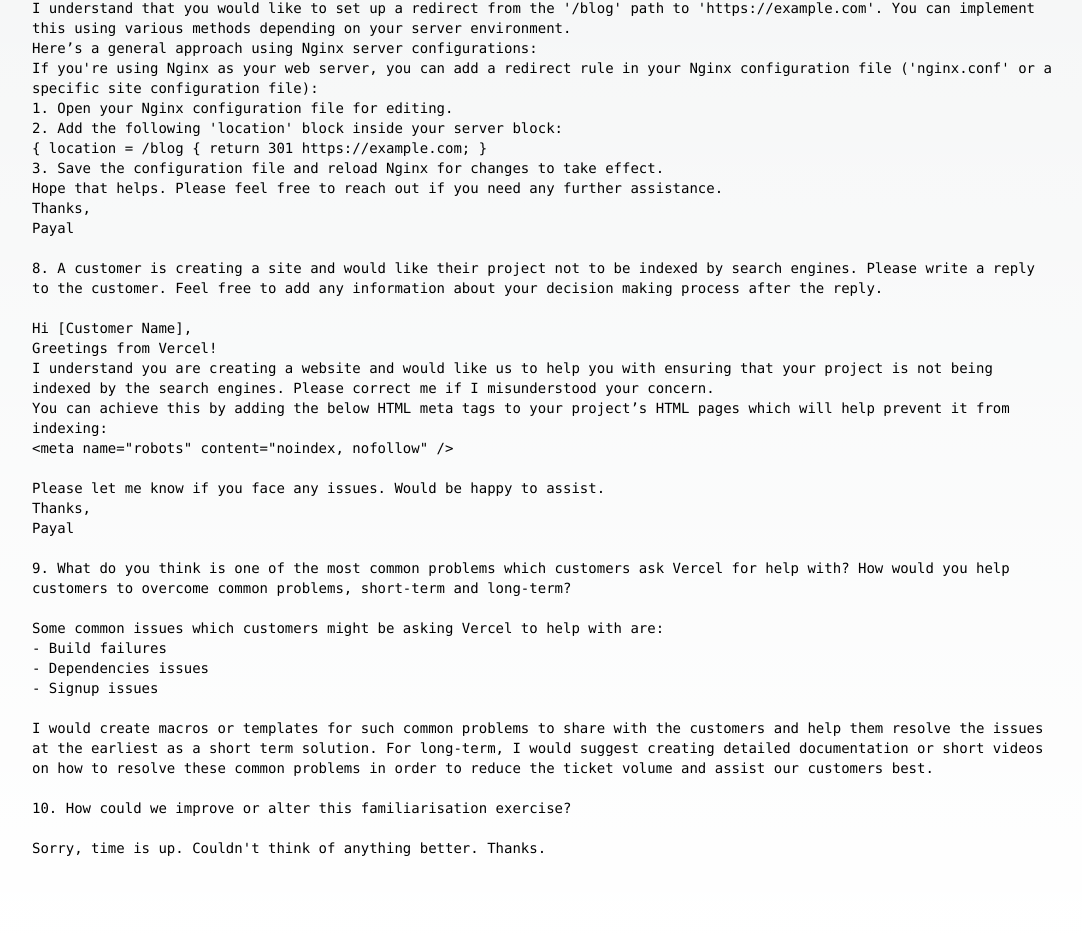
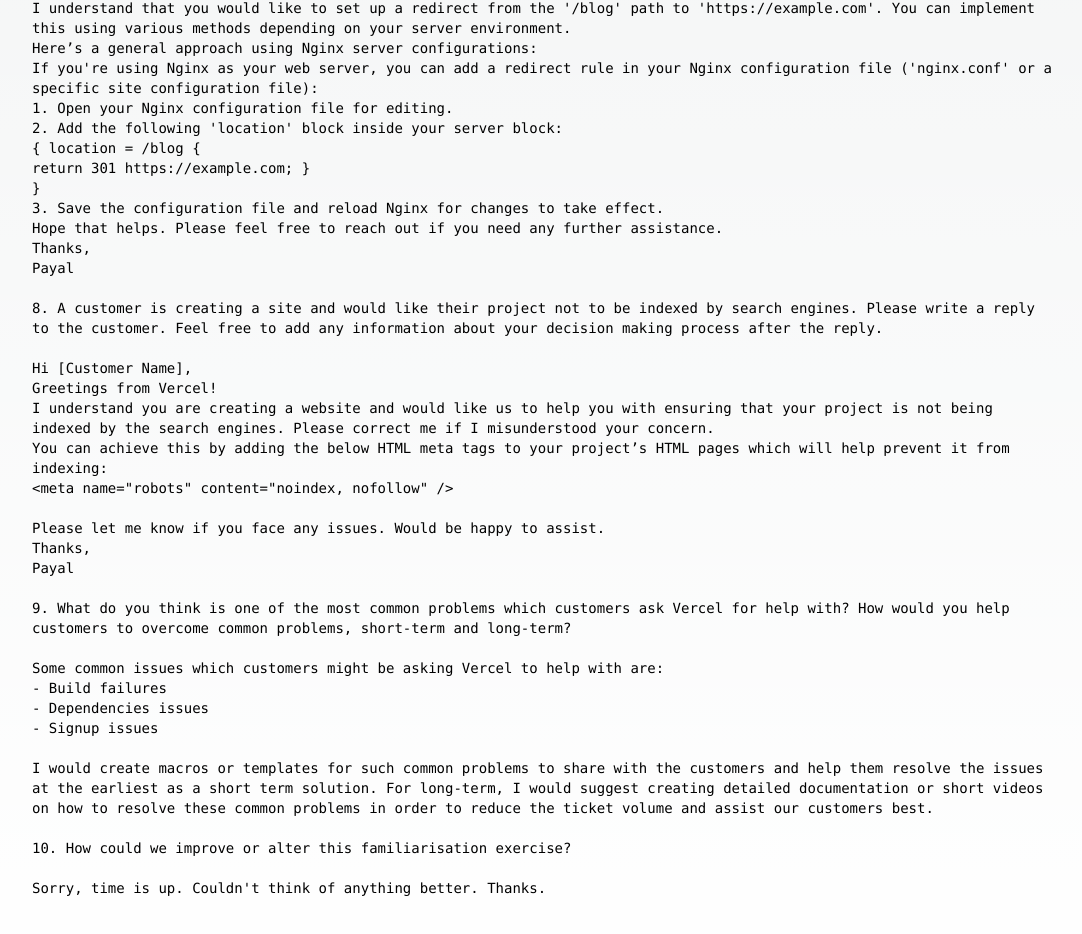
Before and after one commit to payalgupta4639/payal-nextjs, a Next.js app: page / in a window 1280 px wide. Shown: the part 3418-4352 px from the top of the page, without its empty margins (96-1178 px from the left). Built offline with nearby package versions, Linux system fonts and the light colour scheme.

Commit message:
Update page.tsx

```diff
--- a/app/page.tsx
+++ b/app/page.tsx
@@ -197,8 +197,8 @@
               <li>2. Add the following 'location' block inside your server block:</li>
                 <pre>
                   <code>
-                    &#123; location = /blog &#123;
-                      return 301 https://example.com;
+                    &#123; location = /blog &#123;<br/>
+                      return 301 https://example.com; &#125;<br/>
                     &#125;
                   </code>
                 </pre>
```
